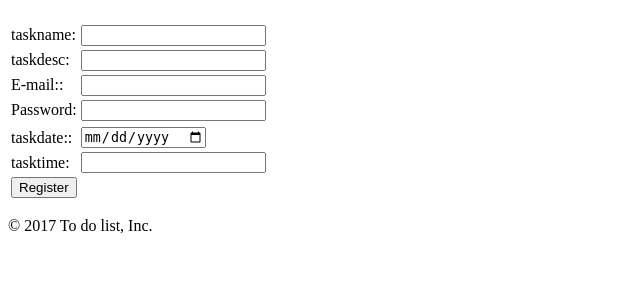
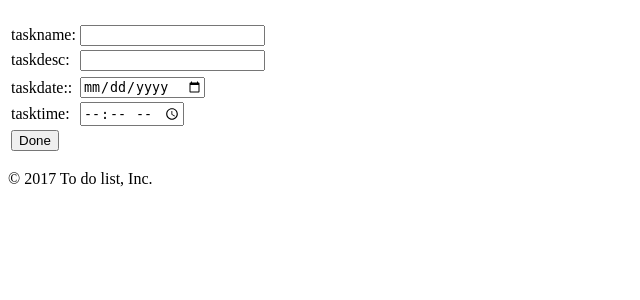
Before and after one commit to pv0892/finalP, a PHP site: page /taskadd.php in a window 1280 px wide. Shown: the part 58-358 px from the top of the page, without its empty margins (0-640 px from the left). Run offline with PHP 8.4, Linux system fonts and the light colour scheme.

Commit message:
task added

```diff
--- a/taskadd.php
+++ b/taskadd.php
@@ -8,42 +8,27 @@
 
 require 'model/users.php';
 
-if(isset($_POST['email'])){$f=userExists($_POST['email']);
+if(isset($_POST['taskname'])){
 
-if($f==''){
 
- //   echo 'not found';
-    insert($_POST['email'],$_POST['password'],$_POST['firstname'],$_POST['lastname'],$_POST['birthday'],$_POST['phone'],$_POST['gender']);
-
-}
-        else {
-
-            echo 'user already exists'.$f;
-        }
 
 }
 ?>
 <?php include 'view/header.php'; ?>
 
-<form method="post" action="register.php">
+<form method="post" action="taskadd.php">
 <table>
 <tr>
 <td>taskname:</td>
-<td><input type ="text" name="textname" class="textInput"> </td>
+<td><input type ="text" name="taskname" class="textInput"> </td>
 </tr>
 <tr>
 <td>taskdesc:</td>
 <td><input type ="text" name="taskdesc" class="textInput"> </td>
 </tr>
-<tr>
-<td>E-mail::</td>
-<td><input type ="email" name="email" class="textInput"> </td>
-</tr
 
-<tr>
-<td>Password:</td>
-<td><input type ="password" name="password" class="textInput"> </td>
-</tr>
+
+
 <tr>
 
 <tr>
@@ -52,11 +37,11 @@ if($f==''){
 </tr>
 <tr>
 <td>tasktime:</td>
-<td><input type ="text" name="tasktime" class="textInput"> </td>
+<td><input type ="time" name="tasktime" class="textInput"> </td>
 </tr>
 
 <tr>
-<td><input type="submit" name="register_btn" value="Register"></td>
+<td><input type="submit" name="register_btn" value="Done"></td>
 </tr>
 </table>
 </form>
```
